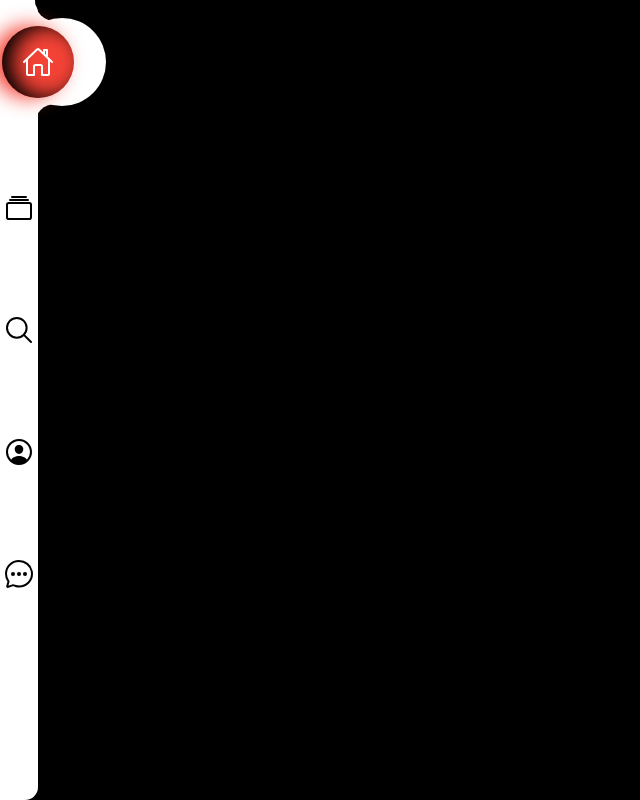
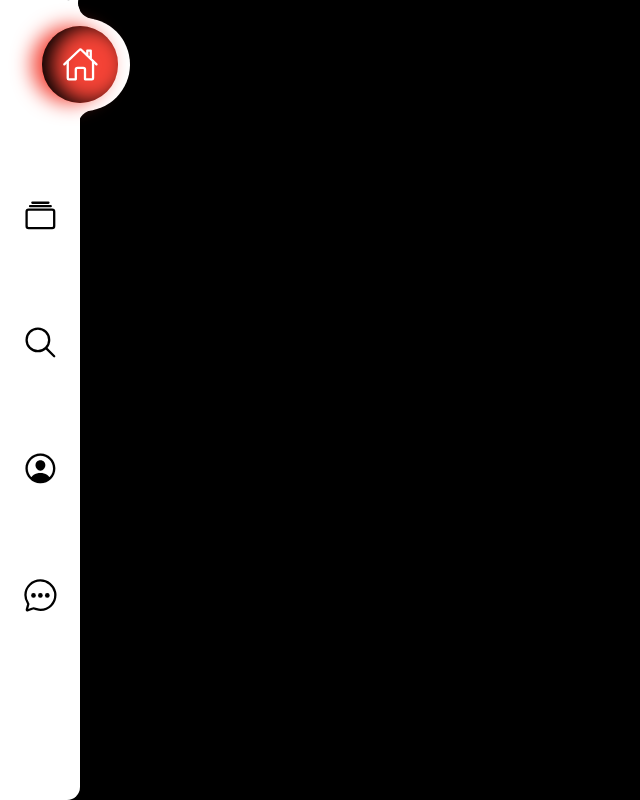
Before and after one commit to KaramatiSyntax/Class-8, a plain HTML site: page index-2.html in a window 1280 px wide. Shown: the whole page, without its empty margins (0-640 px from the left). Drawn offline with nearby package versions, Linux system fonts and the light colour scheme.

Commit message:
Responsive Style-2.css

```diff
--- a/Style-2.css
+++ b/Style-2.css
@@ -198,7 +198,7 @@ main nav ul li.active a{
   }
 
   main nav ul{
-    width: 3vw;
+    width: 5rem;
     height: 100%;
     justify-content: flex-start;
     flex-direction: column;
@@ -215,40 +215,40 @@ main nav ul li.active a{
  }
 
  main nav ul li a ion-icon{
-    font-size: 2rem;
+    font-size: 2.3rem;
 }
 
  main nav ul span{
     bottom: none;
-    width: 5.5rem;
-    height: 5.5rem;
-    left: 1.4vw;
+    width: 5.83rem;
+    height: 5.83rem;
+    left: 2.3rem;
  }
 
   main nav ul span::before,
   main nav ul span::after{
     top: none;
-    left: 1.3vw;
-    width: 2.5rem;
-    height: 2.5rem;
+    left: 2.6rem;
+    width: 2rem;
+    height: 2rem;
  }
 
   main nav ul span::before{
     left: none;
-    top: -42.5%;
+    top: -33.3%;
     box-shadow: -15px 10px white;
  }
 
   main nav ul span::after{
     right: none;
-    top: 98%;
+    top: 99%;
     box-shadow: -15px -10px white;
  }
 
   main nav ul li.active a{
     bottom: none;
-    left: 1.5vw;
+    left: 2.5rem;
     box-shadow: -10px 0 20px var(--clr),
                 inset 10px 0 20px black;
- }
+  }
 }
```
